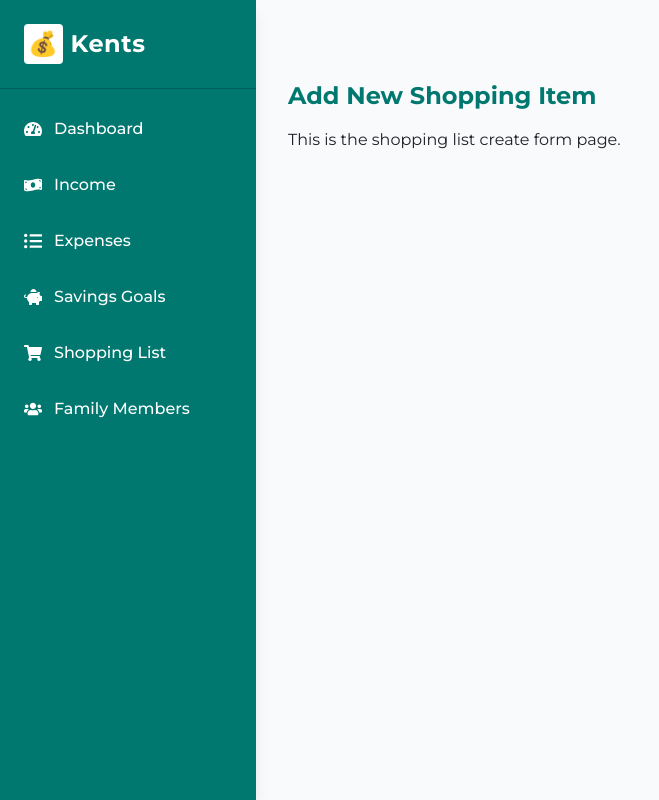
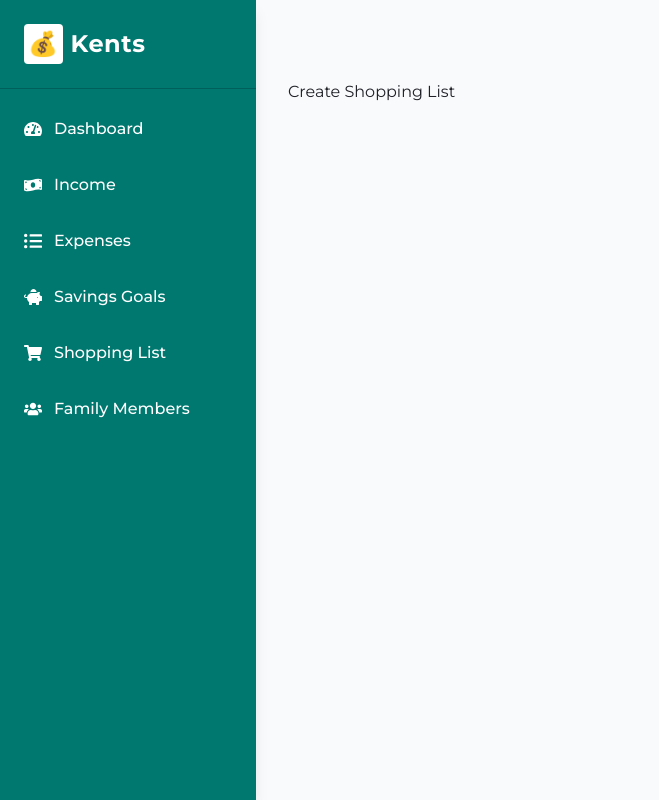
Before and after one commit to mukolwesofts/kents-management-system, a Next.js app: page /shopping-list/create in a window 1280 px wide. Shown: the whole page, without its empty margins (0-659 px from the left). Built offline with nearby package versions, Linux system fonts and the light colour scheme.

Commit message:
remove unsused files

```diff
--- a/src/app/shopping-list/[id]/edit/page.tsx
+++ b/src/app/shopping-list/[id]/edit/page.tsx
@@ -1,8 +1,7 @@
-export default function ShoppingListEditPage() {
-    return (
-        <div>
-            <h1 className="text-2xl font-bold text-teal-700 mb-4">Edit Shopping Item</h1>
-            <p>This is the shopping list edit form page.</p>
-        </div>
-    );
+export default function EditShoppingListPage() {
+  return (
+    <div>
+      <h1>Edit Shopping List</h1>
+    </div>
+  );
 }
--- a/src/app/shopping-list/create/page.tsx
+++ b/src/app/shopping-list/create/page.tsx
@@ -1,8 +1,7 @@
-export default function ShoppingListCreatePage() {
-    return (
-        <div>
-            <h1 className="text-2xl font-bold text-teal-700 mb-4">Add New Shopping Item</h1>
-            <p>This is the shopping list create form page.</p>
-        </div>
-    );
+export default function CreateShoppingListPage() {
+  return (
+    <div>
+      <h1>Create Shopping List</h1>
+    </div>
+  );
 }
```
